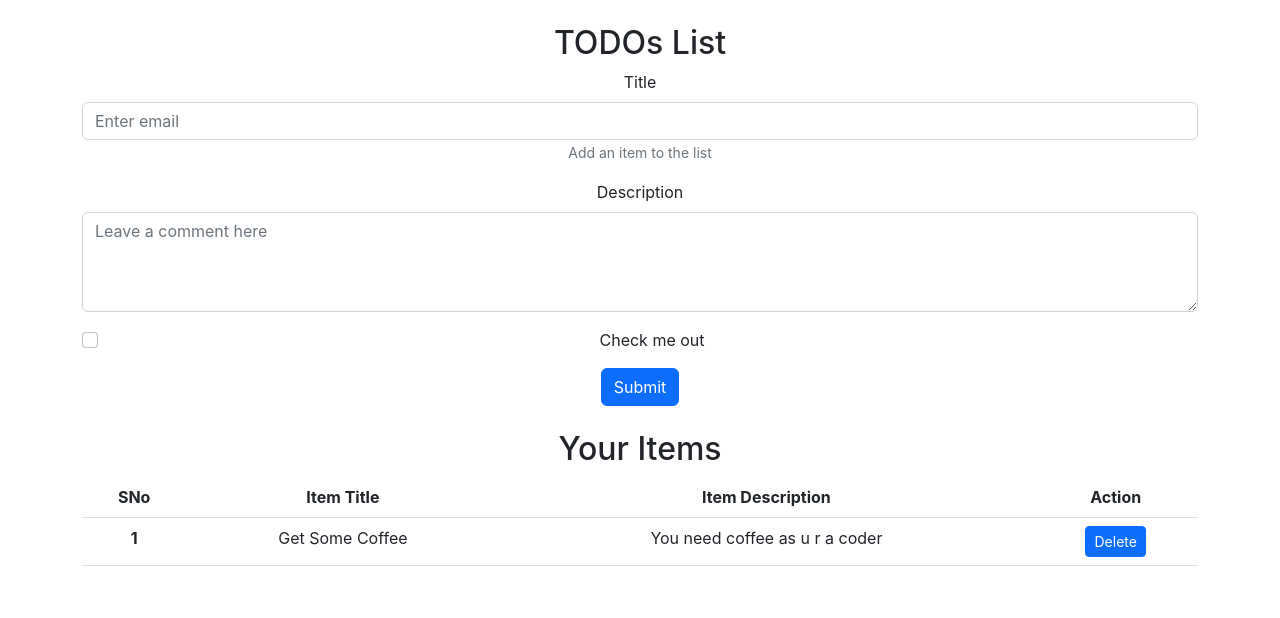
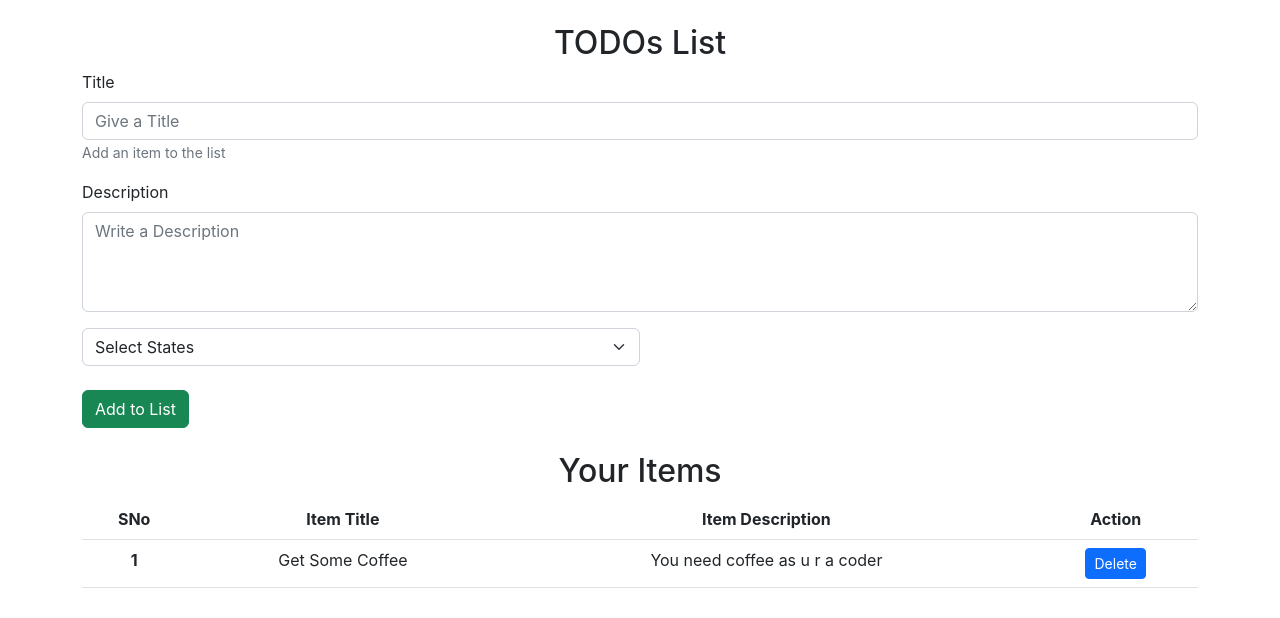
Before and after one commit to emonShimoul/todoapp-react-client, a React (Create React App) app: page / in a window 1280 px wide. Shown: the top 618 px of the page. Built offline with nearby package versions, Linux system fonts and the light colour scheme.

Commit message:
added bootstrap form

```diff
--- a/src/components/Home/Home.js
+++ b/src/components/Home/Home.js
@@ -6,29 +6,35 @@ const Home = () => {
         <div className="container my-4">
             <h2 className="text-center">TODOs List</h2>
             <Form>
-                <Form.Group className="mb-3" controlId="formBasicEmail">
+                <Form.Group className="mb-3 text-start" controlId="formBasicEmail">
                     <Form.Label>Title</Form.Label>
-                    <Form.Control type="email" placeholder="Enter email" />
+                    <Form.Control type="email" placeholder="Give a Title" required />
                     <Form.Text className="text-muted">
                         Add an item to the list
                     </Form.Text>
                 </Form.Group>
 
-                <Form.Group className="mb-3" controlId="formBasicDescription">
+                <Form.Group className="mb-3 text-start" controlId="formBasicDescription">
                     <Form.Label>Description</Form.Label>
                     <Form.Control
                         as="textarea"
-                        placeholder="Leave a comment here"
+                        placeholder="Write a Description"
                         style={{ height: '100px' }}
-                    />
+                        required />
                 </Form.Group>
 
-                <Form.Group className="mb-3" controlId="formBasicCheckbox">
-                    <Form.Check type="checkbox" label="Check me out" />
-                </Form.Group>
-                <Button variant="primary" type="submit">
-                    Submit
-                </Button>
+                <Form.Select className='w-50' aria-label="Default select example">
+                    <option>Select States</option>
+                    <option value="todo">TODO</option>
+                    <option value="inprogress">In Progress</option>
+                    <option value="done">Done</option>
+                </Form.Select>
+
+                <div className='text-start'>
+                    <Button className='mt-4' variant="success" type="submit">
+                        Add to List
+                    </Button>
+                </div>
             </Form>
 
             <div id="items" className="my-4">
```
